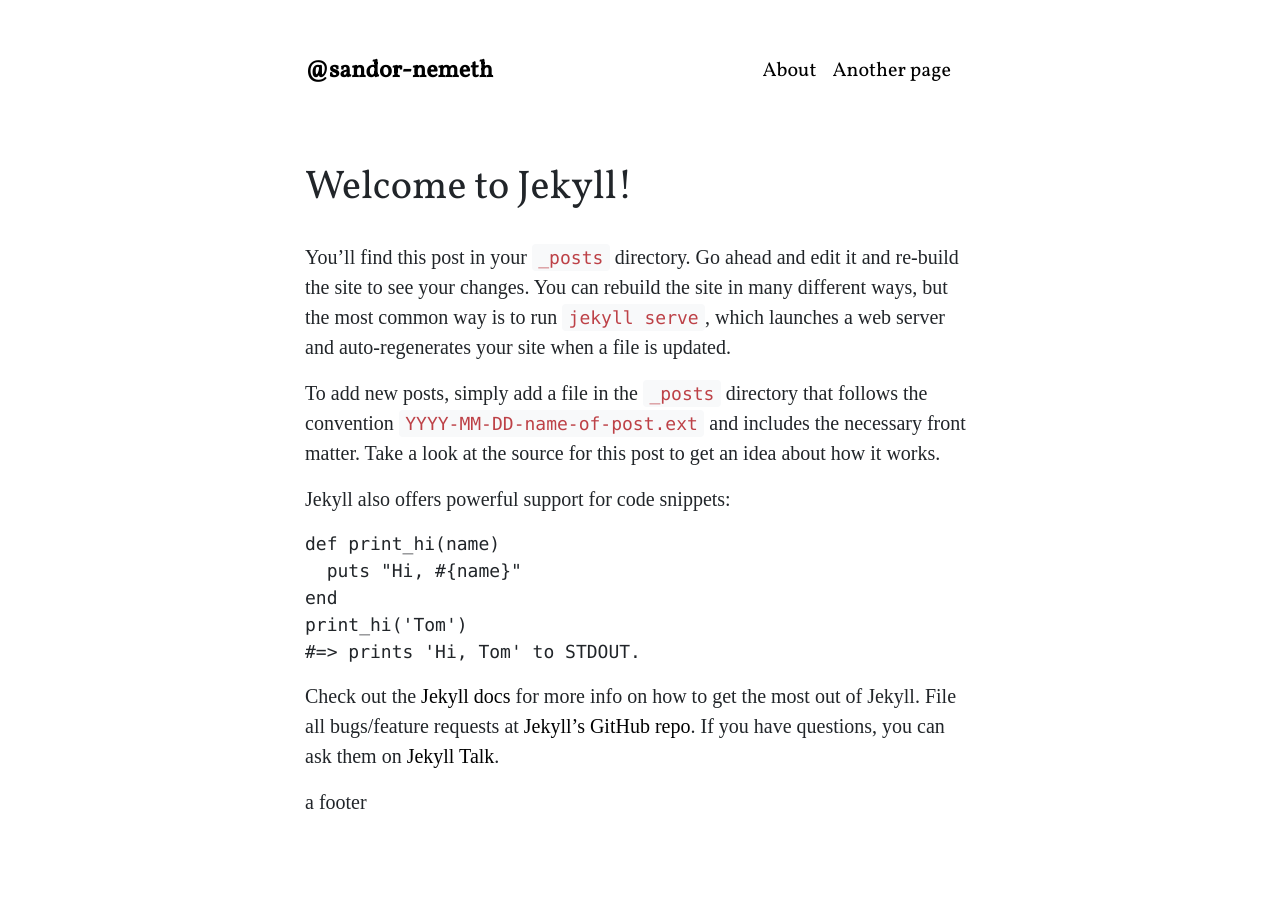
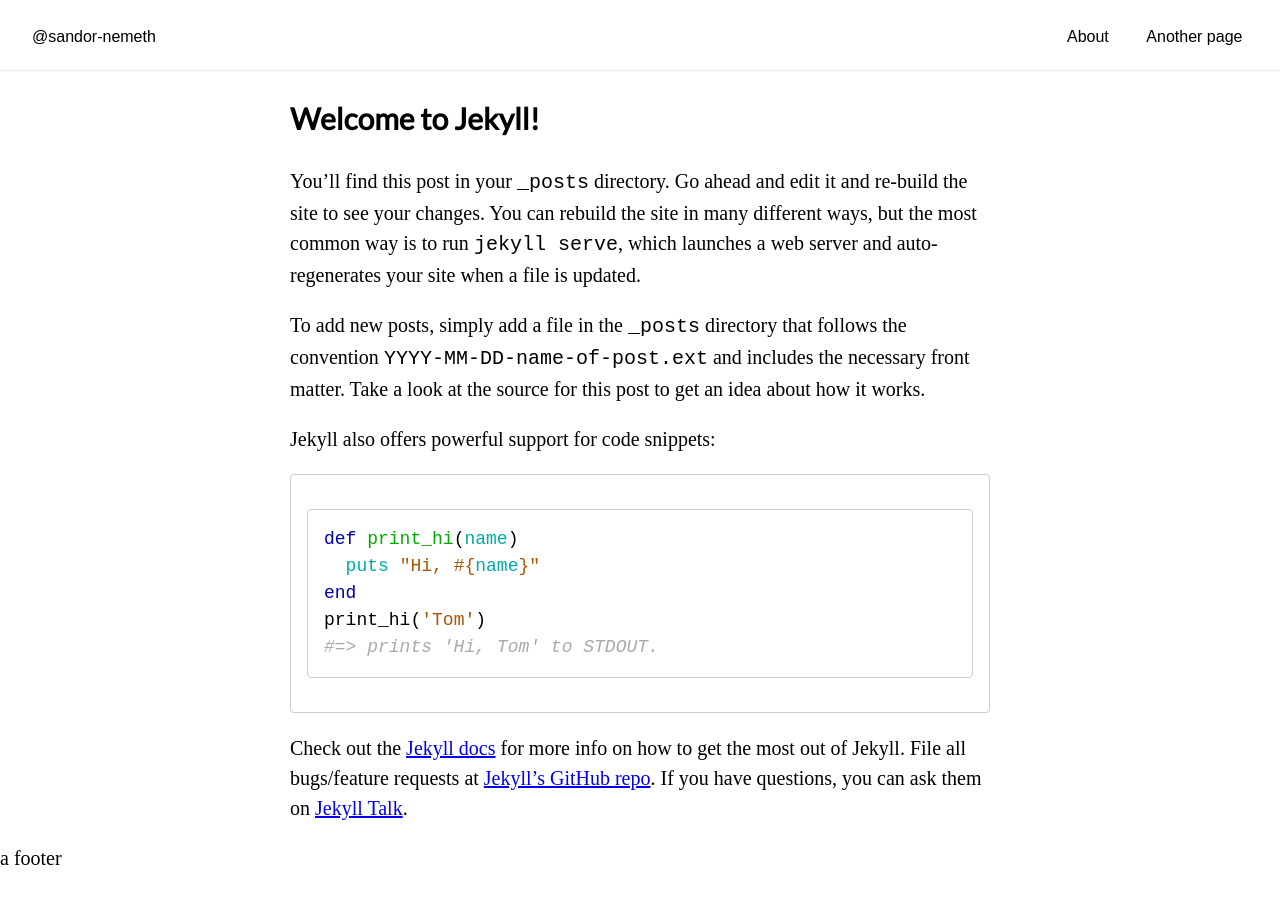
Before and after one commit to sandor-nemeth/my-jekyll-theme, a Jekyll site: the page built from _posts/2017-08-26-welcome-to-jekyll.markdown, in a window 1280 px wide. Built offline with Jekyll 4.4.1, drawn with Linux system fonts in a browser that asks for light colours.

Commit message:
design update

```diff
--- a/_includes/head.html
+++ b/_includes/head.html
@@ -9,7 +9,6 @@
   <meta name="description" content="{{ site.description }}">
   <meta name="viewport" content="width=device-width">
 
-  <link href="https://maxcdn.bootstrapcdn.com/bootstrap/4.0.0-beta/css/bootstrap.min.css" rel="stylesheet" integrity="sha384-/Y6pD6FV/Vv2HJnA6t+vslU6fwYXjCFtcEpHbNJ0lyAFsXTsjBbfaDjzALeQsN6M" crossorigin="anonymous">
   <link href="https://fonts.googleapis.com/css?family=Lato|Vollkorn" rel="stylesheet" />
   <link href="{{site.baseurl}}/css/main.css" rel="stylesheet" />
 </head>
--- a/_includes/header.html
+++ b/_includes/header.html
@@ -1,17 +1,19 @@
-<nav class="navbar navbar-expand-lg py-4 bg-light">
-    <div class="container">
-        <a class="navbar-brand" href="{{site.baseurl}}">{{site.title}}</a>
-        <button class="navbar-toggler" type="button" data-toggle="collapse" data-target="#navbarNav" aria-expanded="false" aria-label="Toggle navigation">
-            <span class="navbar-toggler-icon"></span>
-        </button>
-        <div class="navbar-collapse collapse justify-content-stretch">
-            <ul class="navbar-nav ml-auto">
-                {% for page in site.html_pages %}
-                <li class="nav-item py-4">
-                    <a class="nav-link" href="{{page.url}}">{{page.title}}</a>
-                </li>
-                {% endfor %}
-            </ul>
+<nav class="navbar">
+    <div class="wrapper">
+        <div class="brand">
+            <a href="{{ site.baseurl }}/" class="navbar-brand mr-10">{{ site.title }}</a>
         </div>
+        <ul>
+            {% for page in site.html_pages %}
+            <li><a href="{{ page.url }}" class="btn btn-link">{{ page.title }}</a></li>
+            {% endfor %}
+        </ul>
     </div>
+
+  <section class="navbar-section">
+
+  </section>
+  <section class="navbar-section">
+
+  </section>
 </nav>
--- a/_layouts/post.html
+++ b/_layouts/post.html
@@ -6,17 +6,12 @@
   <body>
     {% include header.html %}
     <section class="post-wrapper">
-      <div class="container">
-          <div class="row post-header">
-              <div class="col">
-                <h1 class="py-4">{{ page.title }}</h1>
-              </div>
-          </div>
-          <div class="row post-content">
-            <div class="col">
-                {{ content }}
-            </div>
-          </div>
+        <div class="post-header">
+            <h1 class="post-title">{{ page.title }}</h1>
+        </div>
+        <div class="post-content">
+            {{ content }}
+        </div>
       </div>
     </section>
   </body>
--- a/_sass/base.scss
+++ b/_sass/base.scss
@@ -2,32 +2,10 @@ body {
     font-family: Leto, serif;
     font-size: 20px;
     line-height: 1.5;
-}
-
-.container {
-    width: 700px;
-}
-
-a,
-a:hover {
-    color: black;
-    text-decoration: none;
-
-    &.navbar-brand {
-        font-weight: bold;
-        font-size: 24px;
-    }
-}
-
-.post-wrapper .post-header h1 {
-    font-family: Vollkorn, serif;
-}
-
-.home .post .post-date {
-    font-size: 16px;
-    font-style: italic;
+    margin: 0;
+    padding: 0;
 }
 
 img {
-	max-width: 100%;
+    max-width: 700px;
 }
--- a/_sass/nav.scss
+++ b/_sass/nav.scss
@@ -1,11 +1,36 @@
+@import 'variables';
+
 .navbar {
-    font-family: Vollkorn;
+    margin: 0 auto;
+    padding: 0;
+    border-bottom: 1px solid $gray;
+    font-family: Leto, sans-serif;
 
-    &.bg-light {
-        background-color: white !important;
-    }
+    .wrapper {
+        align-items: center;
+        display: flex;
+        justify-content: space-between;
 
-    .nav-link:hover {
-        text-decoration: underline;
+        a {
+            color: $black;
+            text-decoration: none;
+            transition: all .5s ease;
+            margin-left: 2rem;
+            font-size: 1rem;
+
+            &:hover {
+                text-decoration: underline;
+            }
+        }
+
+        .brand {
+
+        }
+
+        ul {
+            li {
+                display: inline-block;
+            }
+        }
     }
 }
--- /dev/null
+++ b/_sass/post.scss
@@ -0,0 +1,14 @@
+.post-wrapper {
+    width: 700px;
+    margin: 0 auto;
+
+    h1, h2, h3 {
+        font-family: Lato, sans-serif;
+    }
+
+    .post-content {
+        h1, h2, h3 {
+            margin-top: 2rem;
+        }
+    }
+}
--- /dev/null
+++ b/_sass/syntax.scss
@@ -0,0 +1,251 @@
+.highlight {
+	font-size: 18px;
+	padding: 1rem;
+	border-radius: 4px;
+	border: 1px solid #ccc;
+    overflow-x: scroll;
+
+	.hll {
+		background-color: #ffffcc;
+	}
+
+	.c {
+		color: #aaaaaa;
+		font-style: italic;
+	}
+	/* Comment */
+	.err {
+		color: #F00000;
+		background-color: #F0A0A0;
+	}
+	/* Error */
+	.k {
+		color: #0000aa;
+	}
+	/* Keyword */
+	.cm {
+		color: #aaaaaa;
+		font-style: italic;
+	}
+	/* Comment.Multiline */
+	.cp {
+		color: #4c8317;
+	}
+	/* Comment.Preproc */
+	.c1 {
+		color: #aaaaaa;
+		font-style: italic;
+	}
+	/* Comment.Single */
+	.cs {
+		color: #0000aa;
+		font-style: italic;
+	}
+	/* Comment.Special */
+	.gd {
+		color: #aa0000;
+	}
+	/* Generic.Deleted */
+	.ge {
+		font-style: italic;
+	}
+	/* Generic.Emph */
+	.gr {
+		color: #aa0000;
+	}
+	/* Generic.Error */
+	.gh {
+		color: #000080;
+		font-weight: bold;
+	}
+	/* Generic.Heading */
+	.gi {
+		color: #00aa00;
+	}
+	/* Generic.Inserted */
+	.go {
+		color: #888888;
+	}
+	/* Generic.Output */
+	.gp {
+		color: #555555;
+	}
+	/* Generic.Prompt */
+	.gs {
+		font-weight: bold;
+	}
+	/* Generic.Strong */
+	.gu {
+		color: #800080;
+		font-weight: bold;
+	}
+	/* Generic.Subheading */
+	.gt {
+		color: #aa0000;
+	}
+	/* Generic.Traceback */
+	.kc {
+		color: #0000aa;
+	}
+	/* Keyword.Constant */
+	.kd {
+		color: #0000aa;
+	}
+	/* Keyword.Declaration */
+	.kn {
+		color: #0000aa;
+	}
+	/* Keyword.Namespace */
+	.kp {
+		color: #0000aa;
+	}
+	/* Keyword.Pseudo */
+	.kr {
+		color: #0000aa;
+	}
+	/* Keyword.Reserved */
+	.kt {
+		color: #00aaaa;
+	}
+	/* Keyword.Type */
+	.m {
+		color: #009999;
+	}
+	/* Literal.Number */
+	.s {
+		color: #aa5500;
+	}
+	/* Literal.String */
+	.na {
+		color: #1e90ff;
+	}
+	/* Name.Attribute */
+	.nb {
+		color: #00aaaa;
+	}
+	/* Name.Builtin */
+	.nc {
+		color: #00aa00;
+		text-decoration: underline;
+	}
+	/* Name.Class */
+	.no {
+		color: #aa0000;
+	}
+	/* Name.Constant */
+	.nd {
+		color: #888888;
+	}
+	/* Name.Decorator */
+	.ni {
+		color: #800000;
+		font-weight: bold;
+	}
+	/* Name.Entity */
+	.nf {
+		color: #00aa00;
+	}
+	/* Name.Function */
+	.nn {
+		color: #00aaaa;
+		text-decoration: underline;
+	}
+	/* Name.Namespace */
+	.nt {
+		color: #1e90ff;
+		font-weight: bold;
+	}
+	/* Name.Tag */
+	.nv {
+		color: #aa0000;
+	}
+	/* Name.Variable */
+	.ow {
+		color: #0000aa;
+	}
+	/* Operator.Word */
+	.w {
+		color: #bbbbbb;
+	}
+	/* Text.Whitespace */
+	.mf {
+		color: #009999;
+	}
+	/* Literal.Number.Float */
+	.mh {
+		color: #009999;
+	}
+	/* Literal.Number.Hex */
+	.mi {
+		color: #009999;
+	}
+	/* Literal.Number.Integer */
+	.mo {
+		color: #009999;
+	}
+	/* Literal.Number.Oct */
+	.sb {
+		color: #aa5500;
+	}
+	/* Literal.String.Backtick */
+	.sc {
+		color: #aa5500;
+	}
+	/* Literal.String.Char */
+	.sd {
+		color: #aa5500;
+	}
+	/* Literal.String.Doc */
+	.s2 {
+		color: #aa5500;
+	}
+	/* Literal.String.Double */
+	.se {
+		color: #aa5500;
+	}
+	/* Literal.String.Escape */
+	.sh {
+		color: #aa5500;
+	}
+	/* Literal.String.Heredoc */
+	.si {
+		color: #aa5500;
+	}
+	/* Literal.String.Interpol */
+	.sx {
+		color: #aa5500;
+	}
+	/* Literal.String.Other */
+	.sr {
+		color: #009999;
+	}
+	/* Literal.String.Regex */
+	.s1 {
+		color: #aa5500;
+	}
+	/* Literal.String.Single */
+	.ss {
+		color: #0000aa;
+	}
+	/* Literal.String.Symbol */
+	.bp {
+		color: #00aaaa;
+	}
+	/* Name.Builtin.Pseudo */
+	.vc {
+		color: #aa0000;
+	}
+	/* Name.Variable.Class */
+	.vg {
+		color: #aa0000;
+	}
+	/* Name.Variable.Global */
+	.vi {
+		color: #aa0000;
+	}
+	/* Name.Variable.Instance */
+	.il {
+		color: #009999;
+	}
+	/* Literal.Number.Integer.Long */
+}
--- /dev/null
+++ b/_sass/variables.scss
@@ -0,0 +1,3 @@
+$gray: #ececec;
+
+$black: black;
--- a/css/main.scss
+++ b/css/main.scss
@@ -4,3 +4,5 @@
 // imports
 @import 'base';
 @import 'nav';
+@import 'post';
+@import 'syntax';
```
Also changed, not shown: _sass/headers.scss (added).
